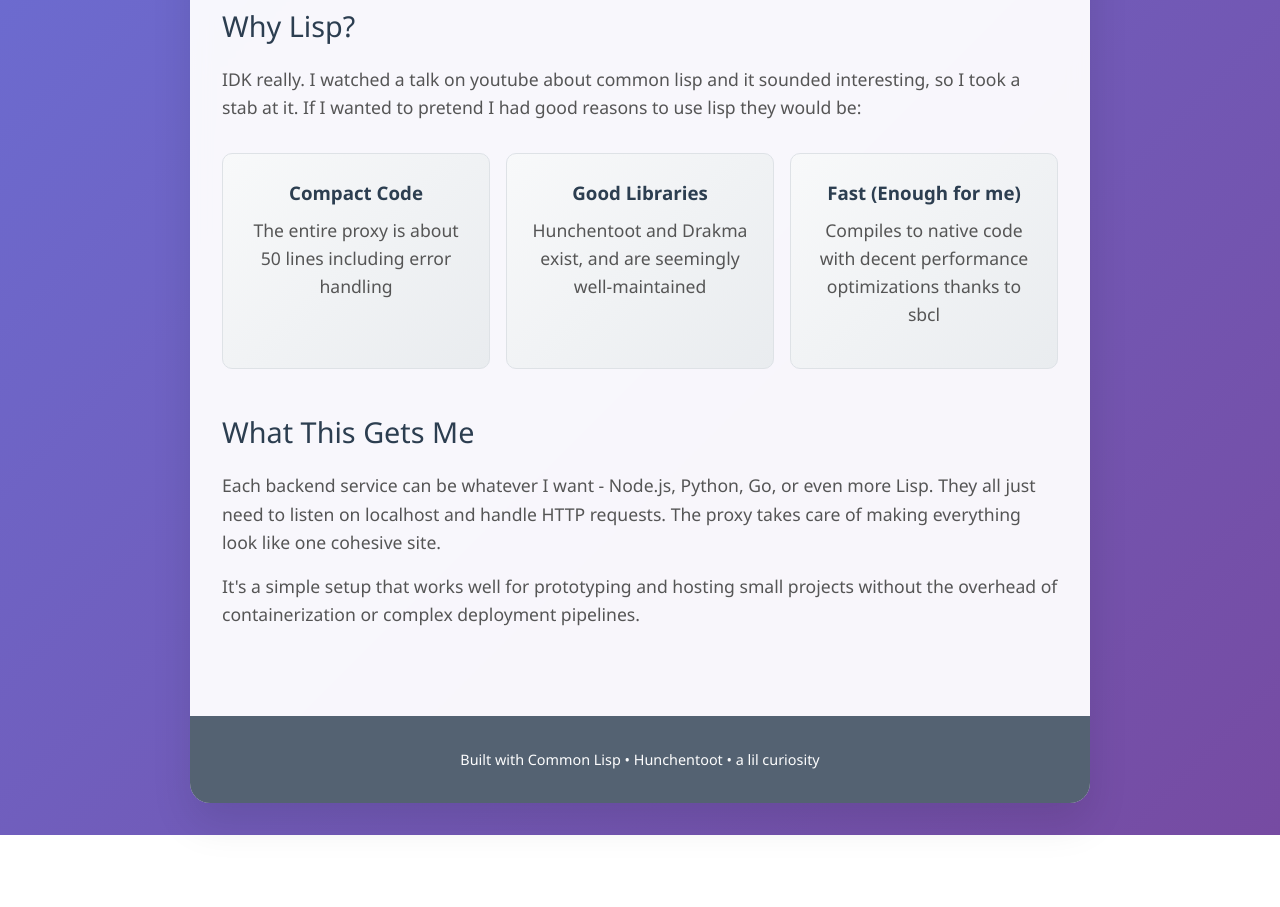
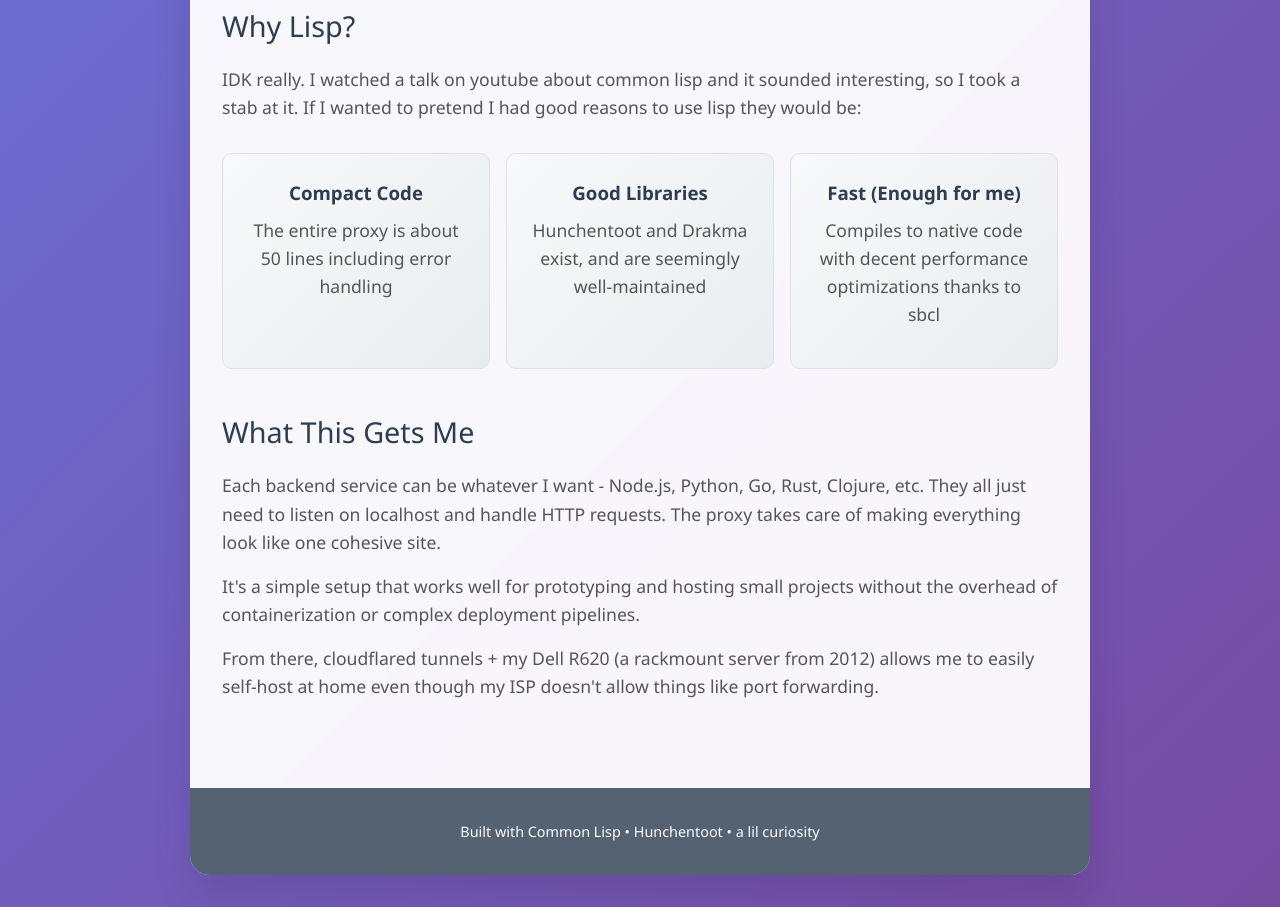
Before and after one commit to ozymandiaslone/ozlabs, a plain HTML site: page public/index.html in a window 1280 px wide. Shown: the part 1285-2192 px from the top of the page. Before the commit the page ends 2120 px from the top, so only its background shows below. Drawn offline with Linux system fonts and the light colour scheme.

Commit message:
more changes to the root

```diff
--- a/public/index.html
+++ b/public/index.html
@@ -263,9 +263,10 @@
 
             <div class="section">
                 <h2>What This Gets Me</h2>
-                <p>Each backend service can be whatever I want - Node.js, Python, Go, or even more Lisp. They all just need to listen on localhost and handle HTTP requests. The proxy takes care of making everything look like one cohesive site.</p>
+                <p>Each backend service can be whatever I want - Node.js, Python, Go, Rust, Clojure, etc. They all just need to listen on localhost and handle HTTP requests. The proxy takes care of making everything look like one cohesive site.</p>
 
                 <p>It's a simple setup that works well for prototyping and hosting small projects without the overhead of containerization or complex deployment pipelines.</p>
+                <p>From there, cloudflared tunnels + my Dell R620 (a rackmount server from 2012) allows me to easily self-host at home even though my ISP doesn't allow things like port forwarding.</p>
             </div>
         </div>
 
```
